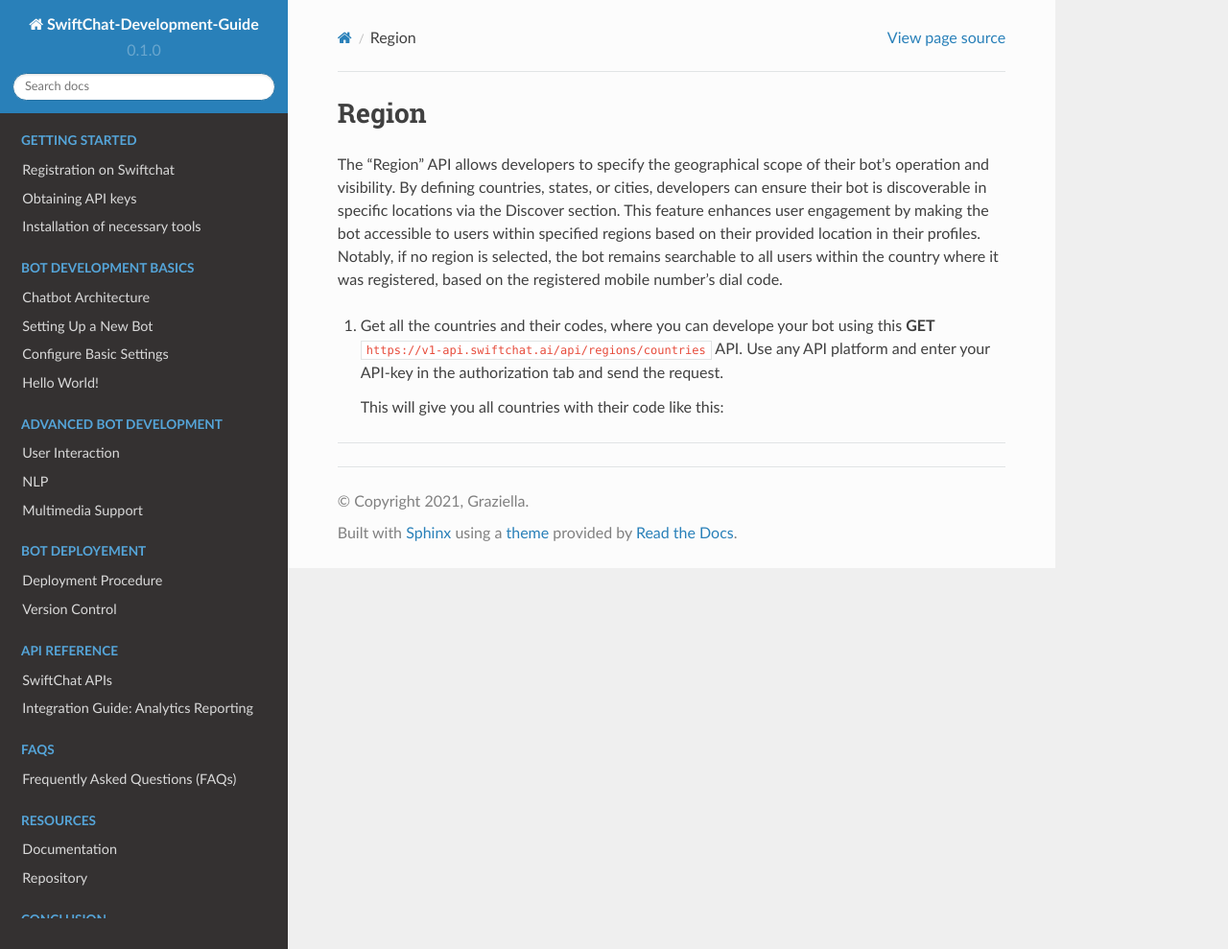
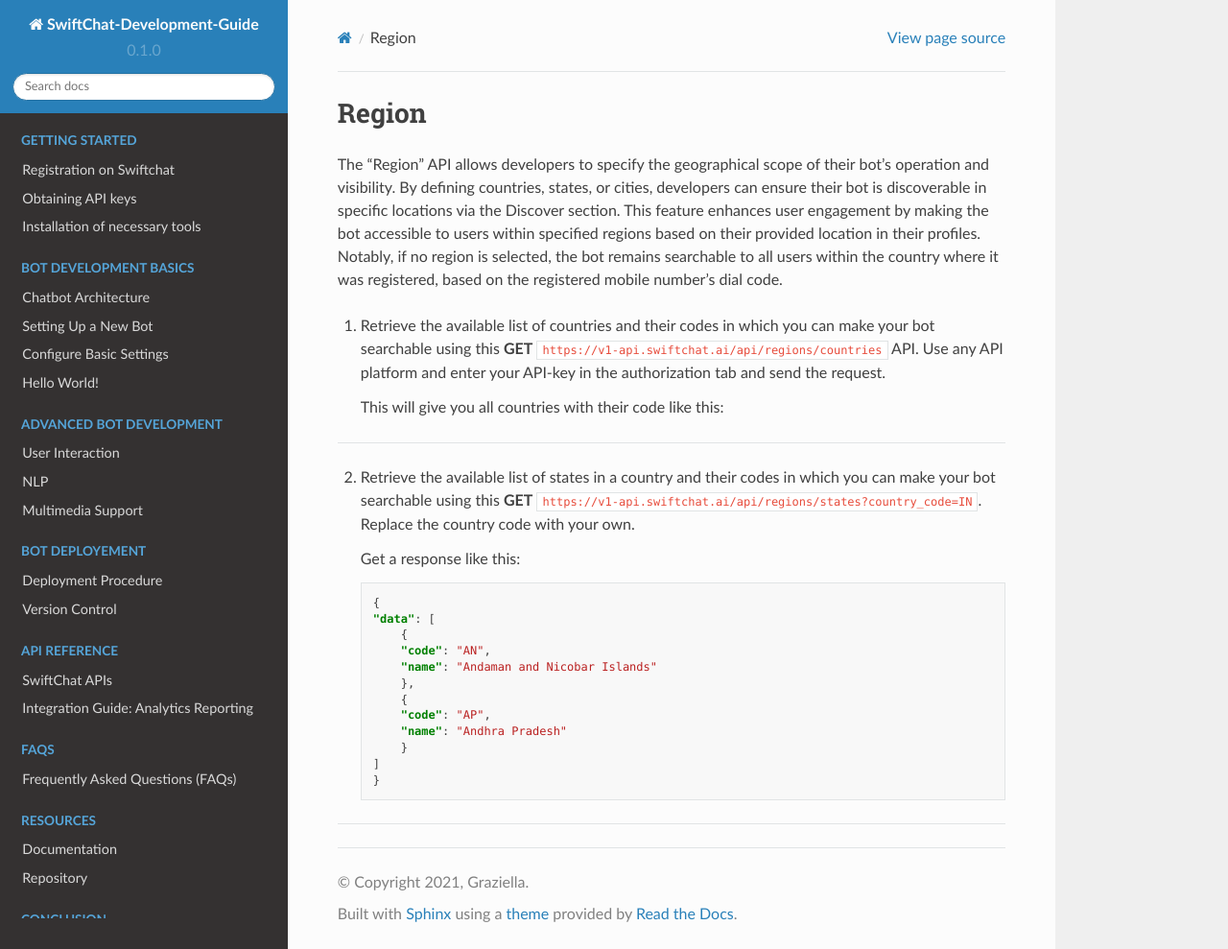
Before and after one commit to Priyanka-sharma181/Chatbot-Development-Guide, a Sphinx documentation site: the page built from docs/source/region_api.rst, in a window 1280 px wide and 989 px high. Shown: the whole window at 96% size. Built offline with Sphinx 7.4.7 and the Read the Docs theme 2.0.0, drawn with Linux system fonts in a browser that asks for light colours.

Commit message:
api reference

```diff
--- a/docs/source/region_api.rst
+++ b/docs/source/region_api.rst
@@ -2,7 +2,7 @@ Region
 =======
 The "Region" API allows developers to specify the geographical scope of their bot's operation and visibility. By defining countries, states, or cities, developers can ensure their bot is discoverable in specific locations via the Discover section. This feature enhances user engagement by making the bot accessible to users within specified regions based on their provided location in their profiles. Notably, if no region is selected, the bot remains searchable to all users within the country where it was registered, based on the registered mobile number's dial code.
 
-1. Get all the countries and their codes, where you can develope your bot using this **GET** ``https://v1-api.swiftchat.ai/api/regions/countries`` API. Use any API platform and enter your API-key in the authorization tab and send the request.
+1. Retrieve the available list of countries and their codes in which you can make your bot searchable using this **GET** ``https://v1-api.swiftchat.ai/api/regions/countries`` API. Use any API platform and enter your API-key in the authorization tab and send the request.
 
    This will give you all countries with their code like this:
 
@@ -21,3 +21,24 @@ The "Region" API allows developers to specify the geographical scope of their bo
     }
 
 ----------------------------
+
+2. Retrieve the available list of states in a country and their codes in which you can make your bot searchable using this **GET** ``https://v1-api.swiftchat.ai/api/regions/states?country_code=IN``. Replace the country code with your own.
+
+   Get a response like this:
+
+   .. code-block:: json
+
+        {
+        "data": [
+            {
+            "code": "AN",
+            "name": "Andaman and Nicobar Islands"
+            },
+            {
+            "code": "AP",
+            "name": "Andhra Pradesh"
+            }
+        ]
+        }
+
+----------------------------
```
